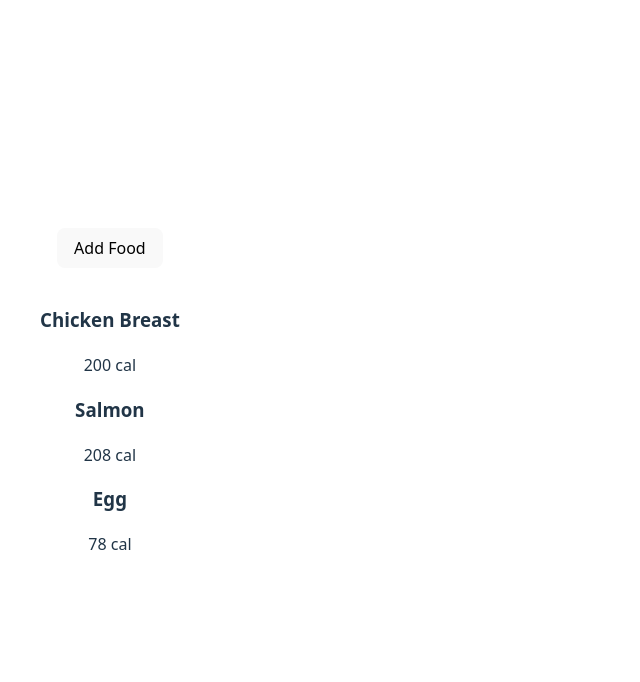
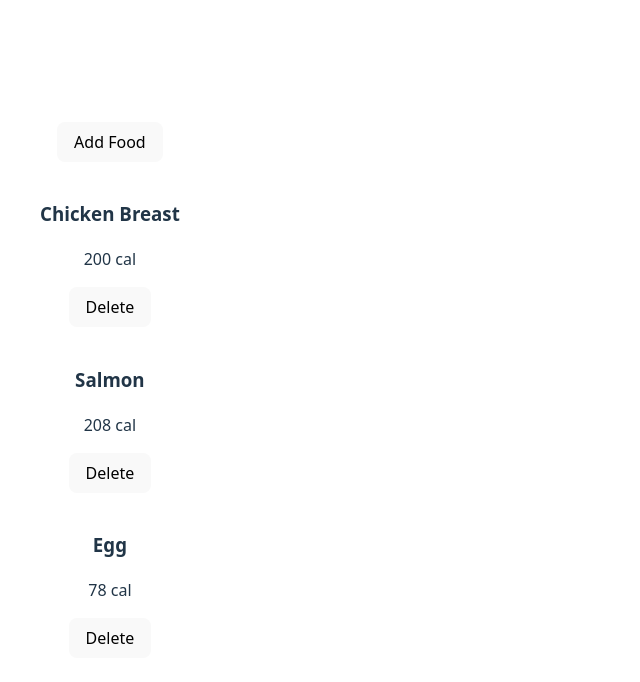
Before and after one commit to tranthituongvy/fitfuel, a React (Vite) app: page / in a window 1280 px wide. Shown: the top 682 px of the page, without its empty margins (0-640 px from the left). Built offline with nearby package versions, Linux system fonts and the light colour scheme.

Commit message:
Back to Way 1 - only Home page call FoodContext and add Delete button for every Foods

```diff
--- a/src/components/FoodCard.jsx
+++ b/src/components/FoodCard.jsx
@@ -1,22 +1,12 @@
-import { useContext } from "react";
-import { FoodContext } from "../context/FoodContext";
+function FoodCard({ food, onIncrease, onDelete }) {
+  return (
+    <div>
+      <h3>{food.name}</h3>
+      <p onClick={() => onIncrease(food.id)}>{food.calories} cal</p>
 
-//function FoodCard({ food, onIncrease }) {
-  //return (
-    //<div onClick={() => onIncrease(food.id)}>
-      //<h3>{food.name}</h3>
-      //<p>{food.calories} cal</p>
-    //</div>
-  //);
-//}
-
-function FoodCard({food}) {
-  const { increaseCalories } = useContext(FoodContext);
-
-  return (
-    <div onClick={() => increaseCalories(food.id)}>
-      <h3>{food.name}</h3>
-      <p>{food.calories} cal</p>
+      <button onClick={() => onDelete(food.id)}>
+        Delete
+      </button>
     </div>
   );
 }
--- a/src/context/FoodContext.jsx
+++ b/src/context/FoodContext.jsx
@@ -1,4 +1,4 @@
-import { Children, createContext, useState } from "react";
+import { createContext, useState } from "react";
 
 export const FoodContext = createContext();
 
@@ -29,8 +29,14 @@ export const FoodProvider = ({ children }) => {
         setFoods(updateFoods);
     };
 
+    const deleteFood = (id) => {
+        setFoods(prevFoods =>
+            prevFoods.filter(food => food.id !== id)
+        );
+    };
+
     return (
-        <FoodContext.Provider value={{ foods, addFood, increaseCalories }}>
+        <FoodContext.Provider value={{ foods, addFood, increaseCalories, deleteFood }}>
             {children}
         </FoodContext.Provider>
     );
--- a/src/pages/Home.jsx
+++ b/src/pages/Home.jsx
@@ -2,28 +2,10 @@ import { useContext } from "react";
 import { FoodContext } from "../context/FoodContext";
 import FoodCard from "../components/FoodCard";
 
-//function Home() {
-   //const { foods, addFood, increaseCalories } = useContext(FoodContext);
+function Home() {
+   const { foods, addFood, increaseCalories, deleteFood } = useContext(FoodContext);
 
-   //return (
-    //<div className="home-container">
-      //<button onClick={addFood}>Add Food</button>
-
-      //{foods.map(food => (
-        //<FoodCard
-         // key={food.id}
-          //food={food}
-          //onIncrease={increaseCalories}
-        ///>
-      //))}
-    //</div>
-   //);
-//}
-
-function Home() {
-  const { foods, addFood} = useContext(FoodContext);
-
-  return (
+   return (
     <div className="home-container">
       <button onClick={addFood}>Add Food</button>
 
@@ -31,6 +13,8 @@ function Home() {
         <FoodCard
           key={food.id}
           food={food}
+          onIncrease={increaseCalories}
+          onDelete={deleteFood}
         />
       ))}
     </div>
```
